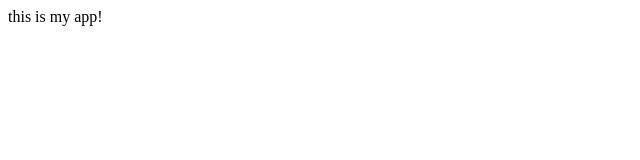
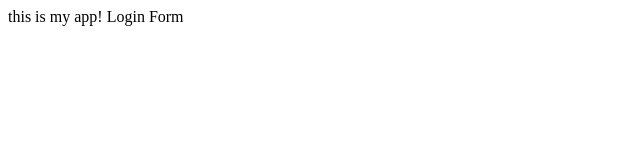
Before and after one commit to Eddywow/git-practice, a plain HTML site: page index.html in a window 1280 px wide. Shown: the full height of the page, 0-640 px from the left. Drawn offline with Linux system fonts and the light colour scheme.

Commit message:
Login Form

```diff
--- a/app.js
+++ b/app.js
@@ -1 +1 @@
-console.log('Hello');
+login
--- a/index.html
+++ b/index.html
@@ -4,5 +4,6 @@
    </head>
    <body>
       this is my app!
+      Login Form
     </body>
 </html>
```
Also changed, not shown: login.html (added).
